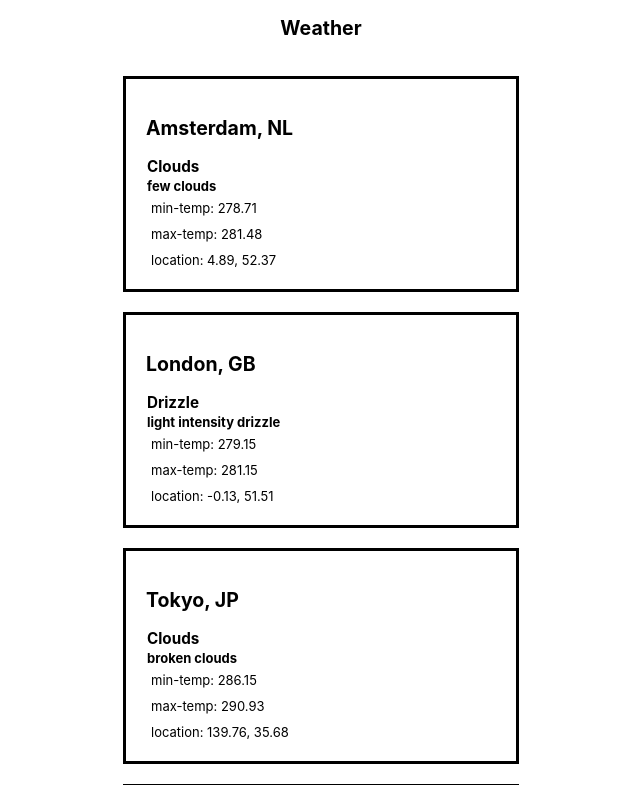
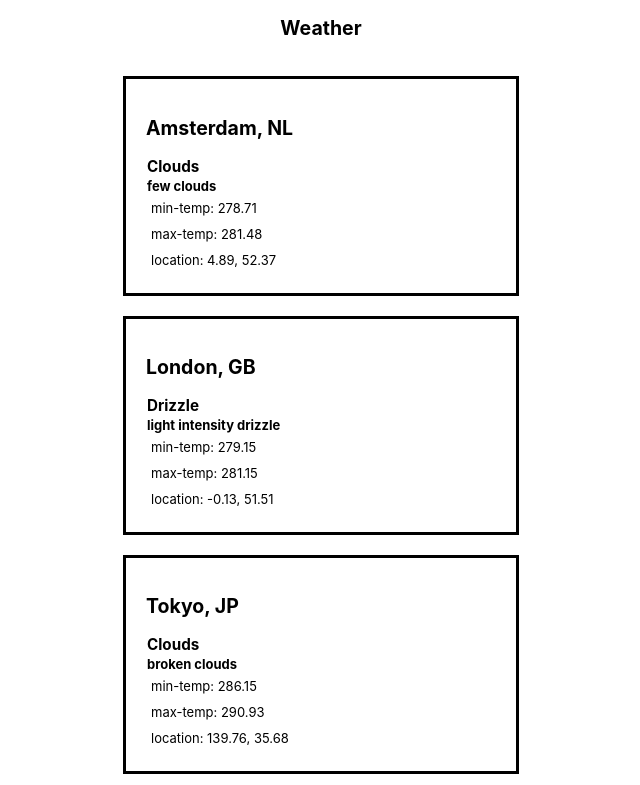
Before and after one commit to hikmeterdil/weather-app, a React (Create React App) app: page / in a window 1280 px wide. Shown: the top 785 px of the page, without its empty margins (319-959 px from the left). Built offline with nearby package versions, Linux system fonts and the light colour scheme.

Commit message:
fixed small mistakes

```diff
--- a/src/App.css
+++ b/src/App.css
@@ -13,7 +13,7 @@
   margin:20px;
   margin-bottom:20px;
   width:350px;
-  height:170px;
+
   display:flex;
   flex-direction: column;
   align-items: flex-start;
--- a/src/components/Weather.js
+++ b/src/components/Weather.js
@@ -9,9 +9,9 @@ return(
 <h2 className="name" key={item.sys.id}>{item.name}, {item.sys.country}</h2>
 <h3 className="condition" key={item.sys.id}>{item.weather[0].main}</h3>
 <p className="condition" key={item.sys.id}>{item.weather[0].description}</p>
-<p className="para" key={item.sys.id}>{`min-temp: ${item.main.temp_min}`}</p>
-<p className="para" key={item.sys.id}>{`max-temp: ${item.main.temp_max}`}</p>
-<p className="para" key={item.sys.id}>{`location: ${item.coord.lon}, ${item.coord.lat}`}</p>
+<p className="para" key={item.sys.id}>min-temp: {item.main.temp_min}</p>
+<p className="para" key={item.sys.id}>max-temp: {item.main.temp_max}</p>
+<p className="para" key={item.sys.id}>location: {item.coord.lon}, {item.coord.lat}</p>
 </div>
 )}
 </div>
```
